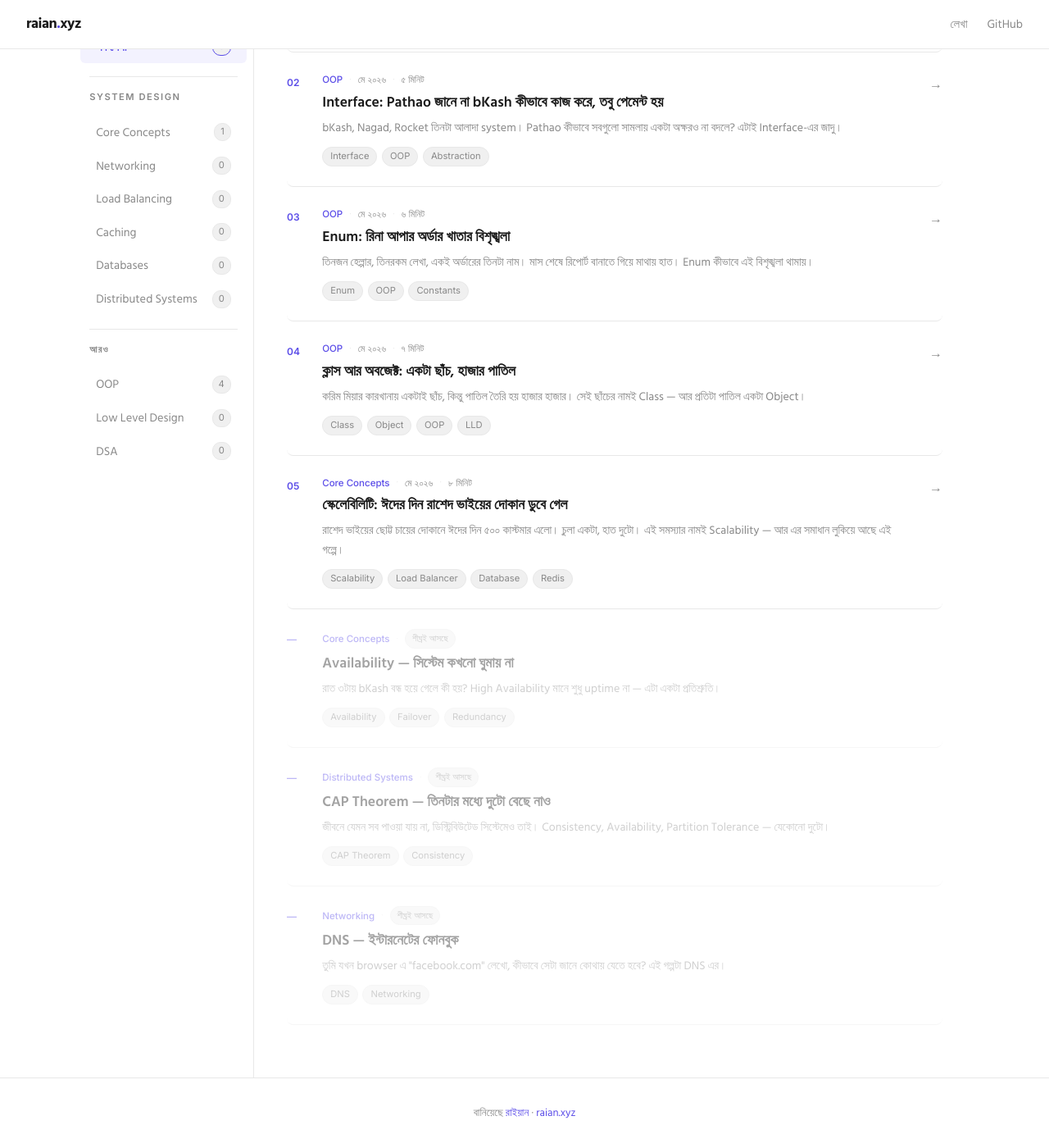
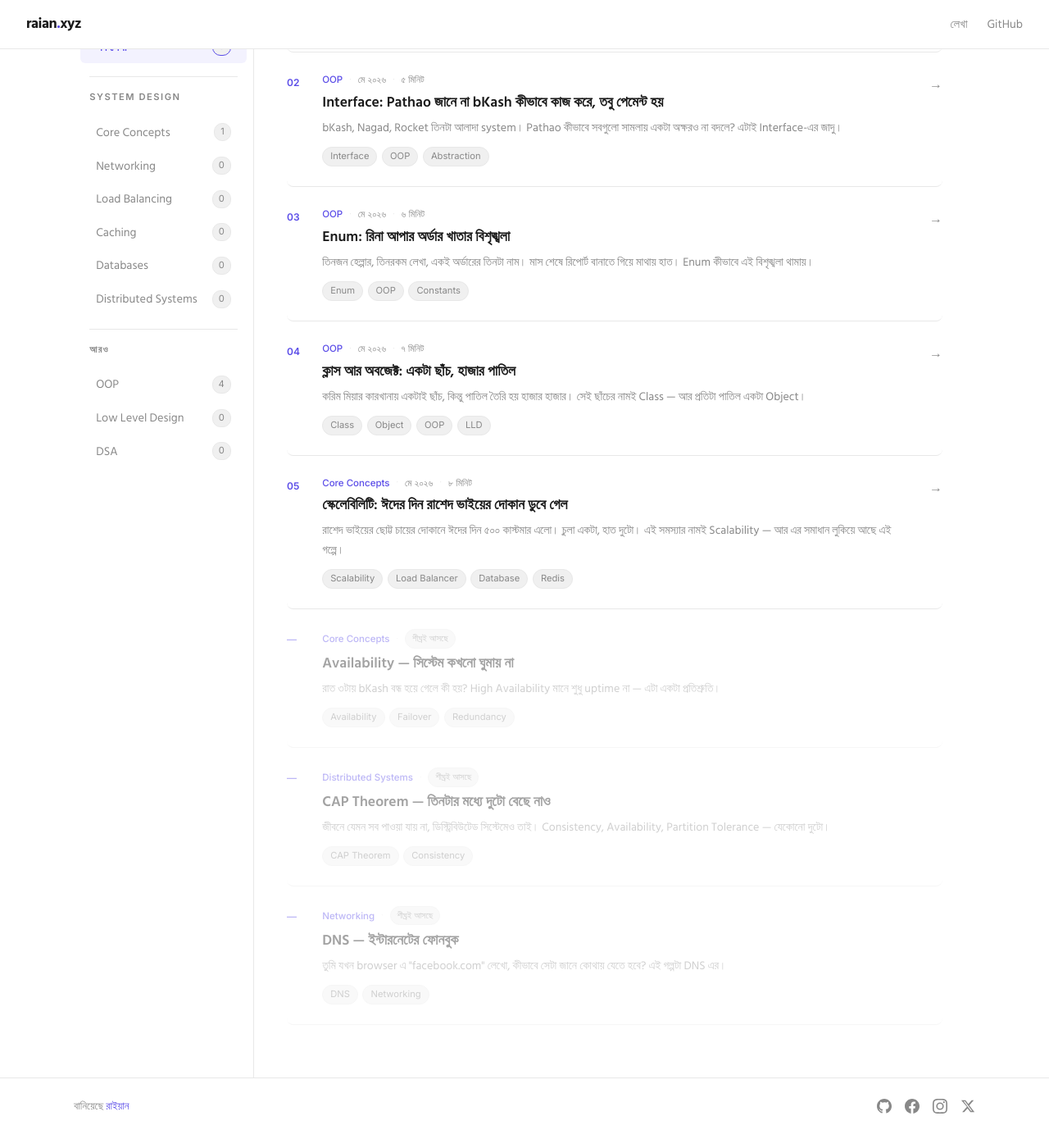
Before and after one commit to raianul/raianul.github.io, a Jekyll site: the page built from index.html, in a window 1280 px wide and 1400 px high, scrolled down 485 px. Shown: the whole window at 82% size. Built offline with Jekyll 4.4.1, drawn with Linux system fonts in a browser that asks for light colours.

Commit message:
Add social links footer with GitHub, Facebook, Instagram, X
Co-Authored-By: Claude Sonnet 4.6 <noreply@anthropic.com>

```diff
--- /dev/null
+++ b/_includes/footer.html
@@ -0,0 +1,19 @@
+<footer>
+  <div class="footer-inner">
+    <span class="footer-credit">বানিয়েছে <a href="https://raian.xyz">রাইয়ান</a></span>
+    <div class="footer-social">
+      <a href="https://github.com/raianul" target="_blank" rel="noopener" aria-label="GitHub" class="social-link">
+        <svg width="18" height="18" viewBox="0 0 24 24" fill="currentColor"><path d="M12 0C5.374 0 0 5.373 0 12c0 5.302 3.438 9.8 8.207 11.387.599.111.793-.261.793-.577v-2.234c-3.338.726-4.033-1.416-4.033-1.416-.546-1.387-1.333-1.756-1.333-1.756-1.089-.745.083-.729.083-.729 1.205.084 1.839 1.237 1.839 1.237 1.07 1.834 2.807 1.304 3.492.997.107-.775.418-1.305.762-1.604-2.665-.305-5.467-1.334-5.467-5.931 0-1.311.469-2.381 1.236-3.221-.124-.303-.535-1.524.117-3.176 0 0 1.008-.322 3.301 1.23A11.509 11.509 0 0 1 12 5.803c1.02.005 2.047.138 3.006.404 2.291-1.552 3.297-1.23 3.297-1.23.653 1.653.242 2.874.118 3.176.77.84 1.235 1.911 1.235 3.221 0 4.609-2.807 5.624-5.479 5.921.43.372.823 1.102.823 2.222v3.293c0 .319.192.694.801.576C20.566 21.797 24 17.3 24 12c0-6.627-5.373-12-12-12z"/></svg>
+      </a>
+      <a href="https://www.facebook.com/prantik.pranto" target="_blank" rel="noopener" aria-label="Facebook" class="social-link">
+        <svg width="18" height="18" viewBox="0 0 24 24" fill="currentColor"><path d="M24 12.073c0-6.627-5.373-12-12-12s-12 5.373-12 12c0 5.99 4.388 10.954 10.125 11.854v-8.385H7.078v-3.47h3.047V9.43c0-3.007 1.792-4.669 4.533-4.669 1.312 0 2.686.235 2.686.235v2.953H15.83c-1.491 0-1.956.925-1.956 1.874v2.25h3.328l-.532 3.47h-2.796v8.385C19.612 23.027 24 18.062 24 12.073z"/></svg>
+      </a>
+      <a href="https://instagram.com/raianpranto1" target="_blank" rel="noopener" aria-label="Instagram" class="social-link">
+        <svg width="18" height="18" viewBox="0 0 24 24" fill="currentColor"><path d="M12 2.163c3.204 0 3.584.012 4.85.07 3.252.148 4.771 1.691 4.919 4.919.058 1.265.069 1.645.069 4.849 0 3.205-.012 3.584-.069 4.849-.149 3.225-1.664 4.771-4.919 4.919-1.266.058-1.644.07-4.85.07-3.204 0-3.584-.012-4.849-.07-3.26-.149-4.771-1.699-4.919-4.92-.058-1.265-.07-1.644-.07-4.849 0-3.204.013-3.583.07-4.849.149-3.227 1.664-4.771 4.919-4.919 1.266-.057 1.645-.069 4.849-.069zM12 0C8.741 0 8.333.014 7.053.072 2.695.272.273 2.69.073 7.052.014 8.333 0 8.741 0 12c0 3.259.014 3.668.072 4.948.2 4.358 2.618 6.78 6.98 6.98C8.333 23.986 8.741 24 12 24c3.259 0 3.668-.014 4.948-.072 4.354-.2 6.782-2.618 6.979-6.98.059-1.28.073-1.689.073-4.948 0-3.259-.014-3.667-.072-4.947-.196-4.354-2.617-6.78-6.979-6.98C15.668.014 15.259 0 12 0zm0 5.838a6.162 6.162 0 1 0 0 12.324 6.162 6.162 0 0 0 0-12.324zM12 16a4 4 0 1 1 0-8 4 4 0 0 1 0 8zm6.406-11.845a1.44 1.44 0 1 0 0 2.881 1.44 1.44 0 0 0 0-2.881z"/></svg>
+      </a>
+      <a href="https://x.com/ra1a9" target="_blank" rel="noopener" aria-label="X" class="social-link">
+        <svg width="18" height="18" viewBox="0 0 24 24" fill="currentColor"><path d="M18.244 2.25h3.308l-7.227 8.26 8.502 11.24H16.17l-4.714-6.231-5.401 6.231H2.744l7.73-8.835L1.254 2.25H8.08l4.713 6.231zm-1.161 17.52h1.833L7.084 4.126H5.117z"/></svg>
+      </a>
+    </div>
+  </div>
+</footer>
--- a/index.html
+++ b/index.html
@@ -262,12 +262,23 @@
     /* FOOTER */
     footer {
       border-top: 1px solid var(--border);
-      text-align: center;
-      padding: 2rem;
+      padding: 1.5rem 2rem;
+    }
+    .footer-inner {
+      display: flex;
+      align-items: center;
+      justify-content: space-between;
+      max-width: 1100px;
+      margin: 0 auto;
+    }
+    .footer-credit {
       color: var(--muted);
       font-size: 0.82rem;
     }
-    footer a { color: var(--accent); text-decoration: none; }
+    .footer-credit a { color: var(--accent); text-decoration: none; }
+    .footer-social { display: flex; gap: 1rem; align-items: center; }
+    .social-link { color: var(--muted); transition: color 0.2s; display: flex; }
+    .social-link:hover { color: var(--accent); }
 
     /* MOBILE */
     @media (max-width: 768px) {
@@ -450,9 +461,7 @@
     </main>
   </div>
 
-  <footer>
-    <p>বানিয়েছে <a href="https://github.com/raianul">রাইয়ান</a> · <a href="https://raian.xyz">raian.xyz</a></p>
-  </footer>
+  {% include footer.html %}
 
   <script>
     const items = document.querySelectorAll('.sidebar-item');
```
Also changed, not shown: _layouts/post.html (+16 -7 lines).
